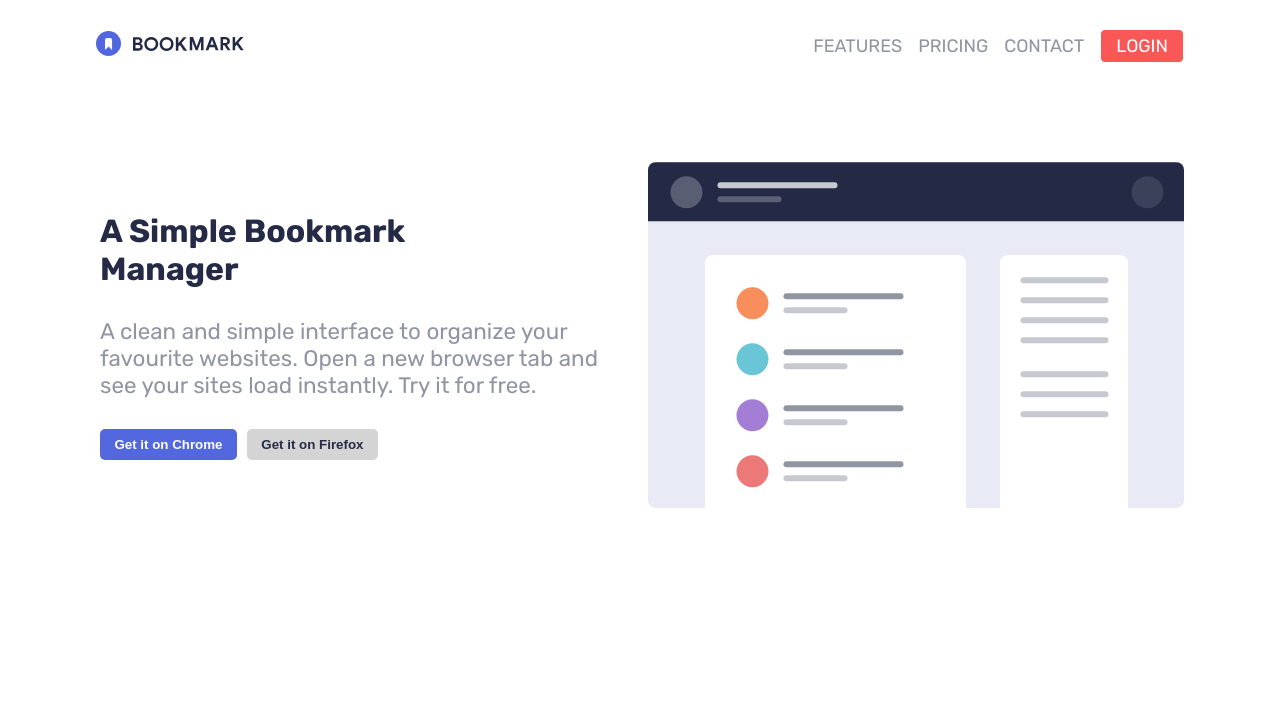
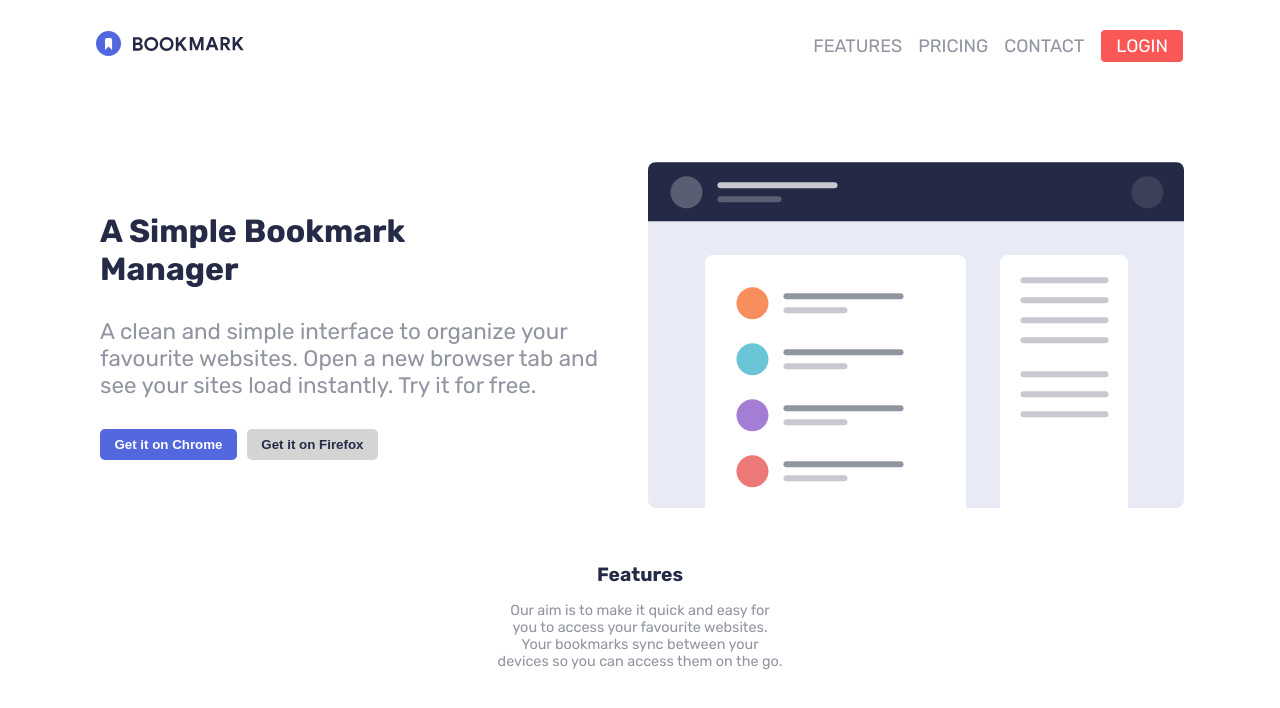
Before and after one commit to FlackoCodes/bookmark-manager, a React (Vite) app: page / in a window 1280 px wide. Shown: the top 708 px of the page. Built offline with nearby package versions, Linux system fonts and the light colour scheme.

Commit message:
styled features

```diff
--- a/src/App.jsx
+++ b/src/App.jsx
@@ -1,5 +1,6 @@
+import NavBar from "./components/NavBar"
 import CallToAct from "./components/CallToAct"
-import NavBar from "./components/NavBar"
+import Features from "./components/Features"
 
 function App() {
 
@@ -7,6 +8,7 @@ function App() {
     <>
     <NavBar />
     <CallToAct />
+    <Features />
     </>
   )
 }
--- a/src/components/Features.jsx
+++ b/src/components/Features.jsx
@@ -1,7 +1,13 @@
 
 const Features = () => {
   return (
-    <div>Features</div>
+    <>
+     <div className="features">
+        <h2>Features</h2>
+        <p>Our aim is to make it quick and easy for you to access your favourite websites.
+        Your bookmarks sync between your devices so you can access them on the go.</p>
+     </div>
+    </>
   )
 }
 
--- a/src/style.css
+++ b/src/style.css
@@ -144,6 +144,24 @@ hr{
     text-align: center;
   }
 
+  .features{
+    text-align: center;
+    margin: 50px 0;
+  }
+
+  .features h2{
+    font-size: 1.2rem;
+    color: hsl(229, 31%, 21%);
+  }
+
+  .features p{
+    font-size: .9rem;
+    color: hsl(229, 8%, 60%);
+    font-weight: 400;
+    width: 285px;
+    margin: 0 auto;
+    padding: 1rem 0;
+  }
 
   @media screen and (min-width: 768px) {
     .mobile-menu{
```
